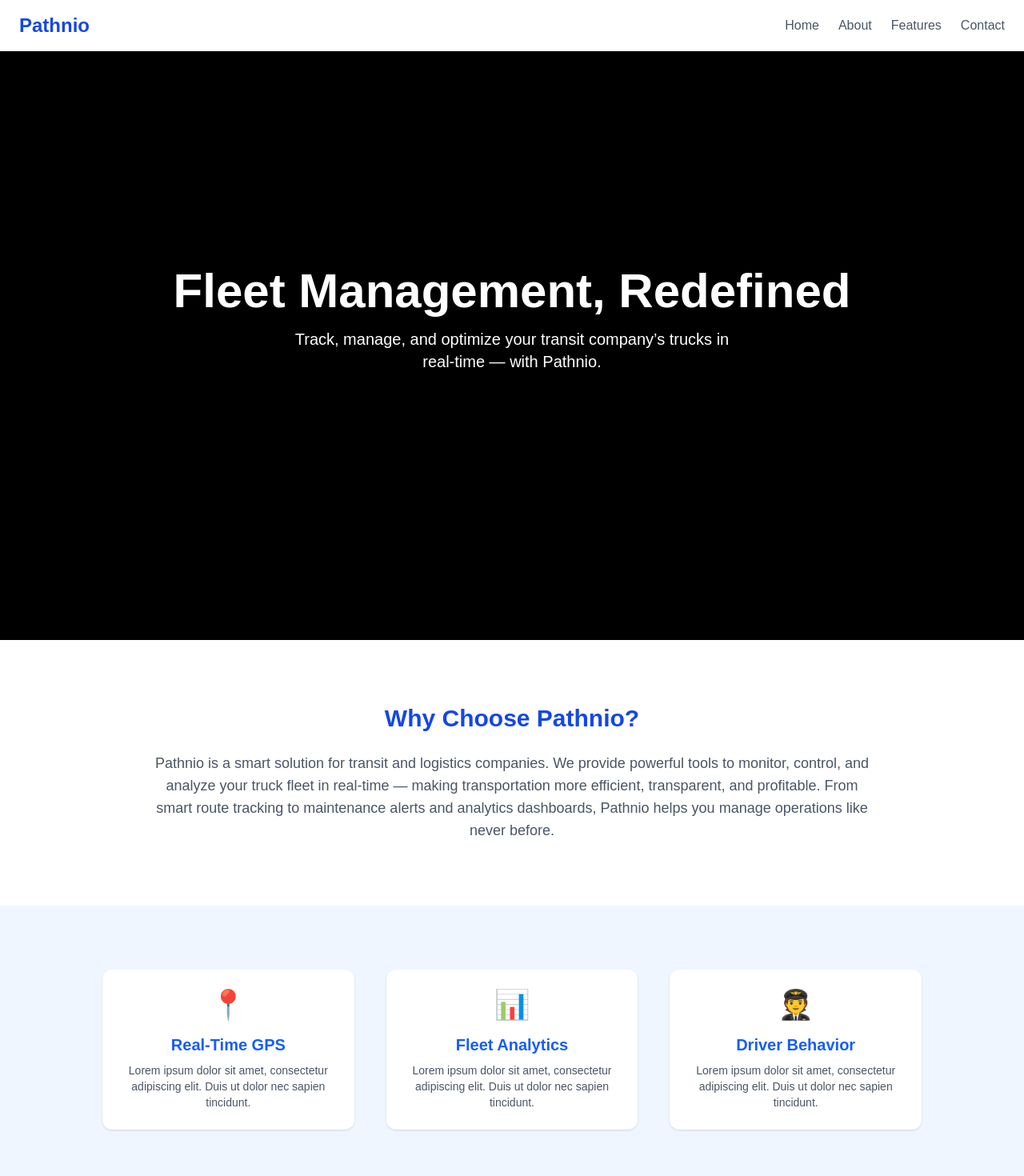
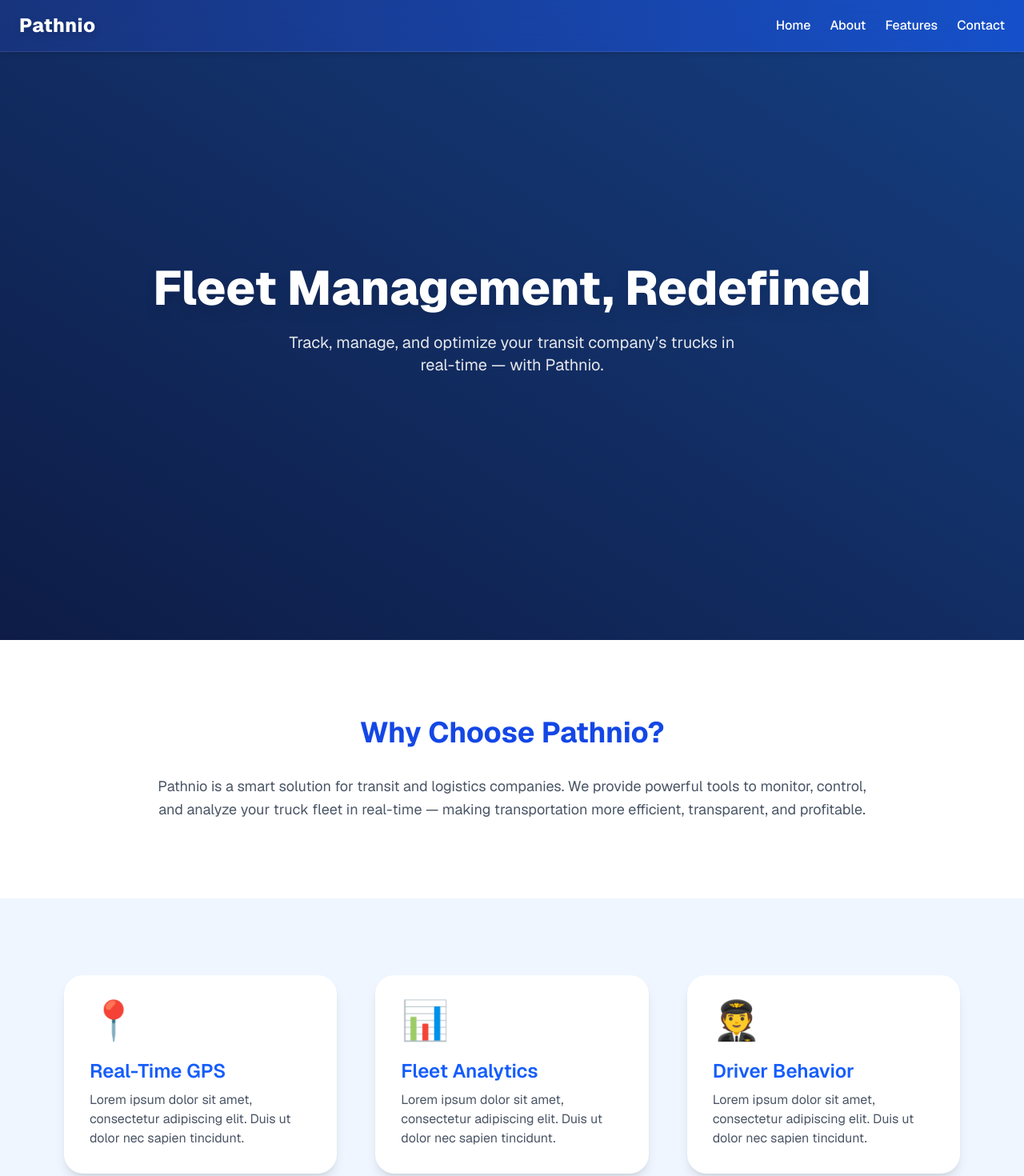
Before and after one commit to azizollahpayandeh/Pathnio, a Next.js app in the folder frontend/: page / in a window 1280 px wide. Shown: the top 1470 px of the page at 80% size. Built offline with nearby package versions, Linux system fonts and the light colour scheme.

Commit message:
Landing2

```diff
--- a/frontend/src/app/page.tsx
+++ b/frontend/src/app/page.tsx
@@ -14,65 +14,56 @@ export default function HomePage() {
   }, []);
 
   return (
-    <div className="text-gray-700">
-      {/* Header / Navbar */}
-      <header className="fixed top-0 w-full z-50 bg-white shadow-sm">
+    <div className="text-gray-800 font-sans">
+      {/* Header */}
+      <header className="fixed top-0 w-full z-50 backdrop-blur-md bg-gradient-to-r from-blue-900/60 to-blue-600/60 shadow-md border-b border-white/10">
         <div className="container mx-auto px-6 py-4 flex justify-between items-center">
-          <h1 className="text-2xl font-bold text-blue-700">Pathnio</h1>
-          <nav className="space-x-6 text-gray-600 font-medium">
-            <a href="#" className="hover:text-blue-500 transition duration-300">Home</a>
-            <a href="#about" className="hover:text-blue-500 transition duration-300">About</a>
-            <a href="#features" className="hover:text-blue-500 transition duration-300">Features</a>
-            <a href="#contact" className="hover:text-blue-500 transition duration-300">Contact</a>
+          <h1 className="text-2xl font-extrabold text-white tracking-wide drop-shadow-lg">Pathnio</h1>
+          <nav className="space-x-6 text-white font-medium">
+            <a href="#" className="hover:text-blue-300 transition">Home</a>
+            <a href="#about" className="hover:text-blue-300 transition">About</a>
+            <a href="#features" className="hover:text-blue-300 transition">Features</a>
+            <a href="#contact" className="hover:text-blue-300 transition">Contact</a>
           </nav>
         </div>
       </header>
 
-      {/* Hero Section */}
-      <section className="relative h-screen flex items-center justify-center">
-        {/* Video background placeholder */}
-        <div className="absolute inset-0 bg-black">
-          {/* You can replace this div with a <video> tag later */}
-          <div className="w-full h-full bg-black opacity-60" />
+
+      {/* Hero */}
+      <section className="relative h-screen flex items-center justify-center text-white">
+        <div className="absolute inset-0 bg-gradient-to-tr from-blue-900 to-blue-500">
+          <div className="absolute inset-0 bg-black opacity-50" />
         </div>
-        <div className="relative text-center z-10 text-white transition-all duration-1000 ease-out">
-          <h2 className="text-4xl md:text-6xl font-bold mb-4">Fleet Management, Redefined</h2>
-          <p className="text-xl max-w-xl mx-auto">
+        <div className="relative z-10 text-center animate-fade-in-up">
+          <h2 className="text-5xl md:text-6xl font-extrabold mb-6 drop-shadow-xl">Fleet Management, Redefined</h2>
+          <p className="text-xl max-w-xl mx-auto text-gray-200">
             Track, manage, and optimize your transit company’s trucks in real-time — with Pathnio.
           </p>
         </div>
       </section>
 
-      {/* Scroll-down Content (Slow reveal) */}
-      <section id="about" className="bg-white py-20 px-6 md:px-20">
-        <div
-          className={`max-w-4xl mx-auto text-center transform transition-opacity duration-1000 ${
-            showContent ? "opacity-100 translate-y-0" : "opacity-0 translate-y-10"
-          }`}
-        >
-          <h3 className="text-3xl font-bold text-blue-700 mb-6">Why Choose Pathnio?</h3>
-          <p className="text-lg text-gray-600">
+      {/* About */}
+      <section id="about" className={`py-24 px-6 md:px-20 bg-white transition-opacity duration-[1200ms] ${showContent ? "opacity-100" : "opacity-0 translate-y-10"}`}>
+        <div className="max-w-4xl mx-auto text-center">
+          <h3 className="text-4xl font-bold text-blue-700 mb-8">Why Choose Pathnio?</h3>
+          <p className="text-lg text-gray-600 leading-relaxed">
             Pathnio is a smart solution for transit and logistics companies. We provide powerful tools to monitor, control, and analyze your truck fleet in real-time — making transportation more efficient, transparent, and profitable.
-            From smart route tracking to maintenance alerts and analytics dashboards, Pathnio helps you manage operations like never before.
           </p>
         </div>
       </section>
 
-      {/* Features Section */}
-      <section id="features" className="bg-blue-50 py-20 px-6 md:px-20">
-        <div className="max-w-5xl mx-auto grid md:grid-cols-3 gap-10 text-center">
+      {/* Features */}
+      <section id="features" className="bg-blue-50 py-24 px-6 md:px-20">
+        <div className="max-w-6xl mx-auto grid md:grid-cols-3 gap-12">
           {[
             { title: "Real-Time GPS", icon: "📍" },
             { title: "Fleet Analytics", icon: "📊" },
             { title: "Driver Behavior", icon: "🧑‍✈️" },
           ].map((f, i) => (
-            <div
-              key={i}
-              className="bg-white rounded-xl shadow p-6 transform transition duration-700 hover:-translate-y-1"
-            >
-              <div className="text-4xl mb-4">{f.icon}</div>
-              <h4 className="text-xl font-bold text-blue-600 mb-2">{f.title}</h4>
-              <p className="text-gray-600 text-sm">
+            <div key={i} className="group bg-white rounded-3xl shadow-lg p-8 transform transition hover:-translate-y-3 hover:shadow-2xl">
+              <div className="text-5xl mb-6 transition group-hover:scale-110">{f.icon}</div>
+              <h4 className="text-2xl font-semibold text-blue-600 mb-2">{f.title}</h4>
+              <p className="text-gray-600 text-base">
                 Lorem ipsum dolor sit amet, consectetur adipiscing elit. Duis ut dolor nec sapien tincidunt.
               </p>
             </div>
@@ -81,17 +72,34 @@ export default function HomePage() {
       </section>
 
       {/* Footer */}
-      <footer id="contact" className="bg-blue-800 text-white py-10 px-6">
+      <footer id="contact" className="bg-blue-800 text-white py-16 px-6">
         <div className="max-w-4xl mx-auto text-center">
           <h5 className="text-2xl font-semibold mb-4">Get in Touch</h5>
-          <p className="mb-2">
+          <p className="mb-4 text-gray-300">
             For business inquiries, partnership proposals, or general questions, feel free to contact our team.
           </p>
-          <p className="text-sm text-gray-300">
+          <p className="text-sm text-gray-400">
             This is a fictional project by Pathnio Inc. for modern fleet management solutions.
           </p>
         </div>
       </footer>
+
+      {/* Animations */}
+      <style jsx>{`
+        @keyframes fade-in-up {
+          0% {
+            opacity: 0;
+            transform: translateY(30px);
+          }
+          100% {
+            opacity: 1;
+            transform: translateY(0);
+          }
+        }
+        .animate-fade-in-up {
+          animation: fade-in-up 2s ease-out forwards;
+        }
+      `}</style>
     </div>
   );
 }
```
Also changed, not shown: package.json (+26 -1 lines), 1 other file (tests, documents, lock files or other folders).
